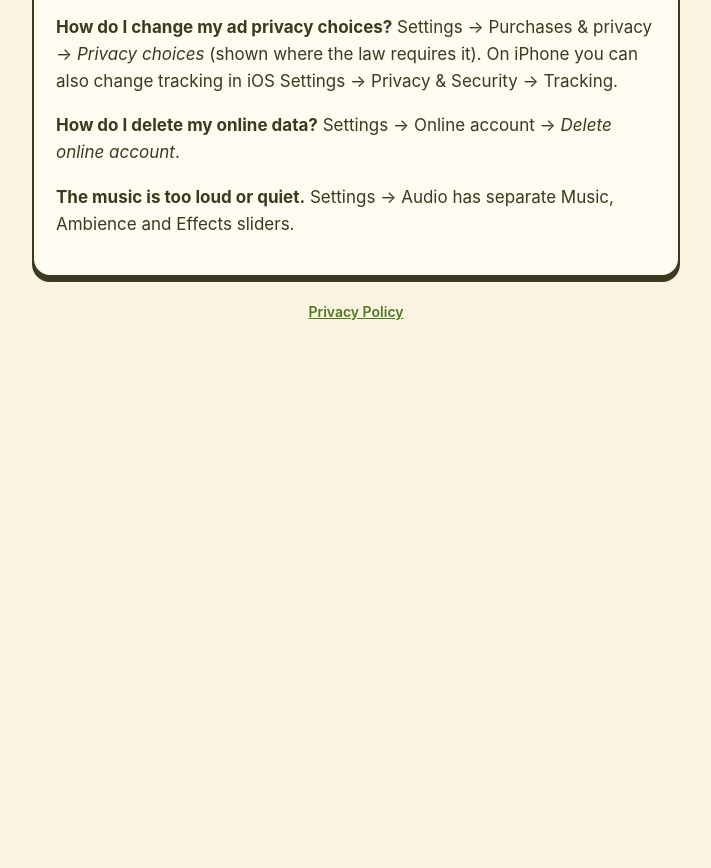
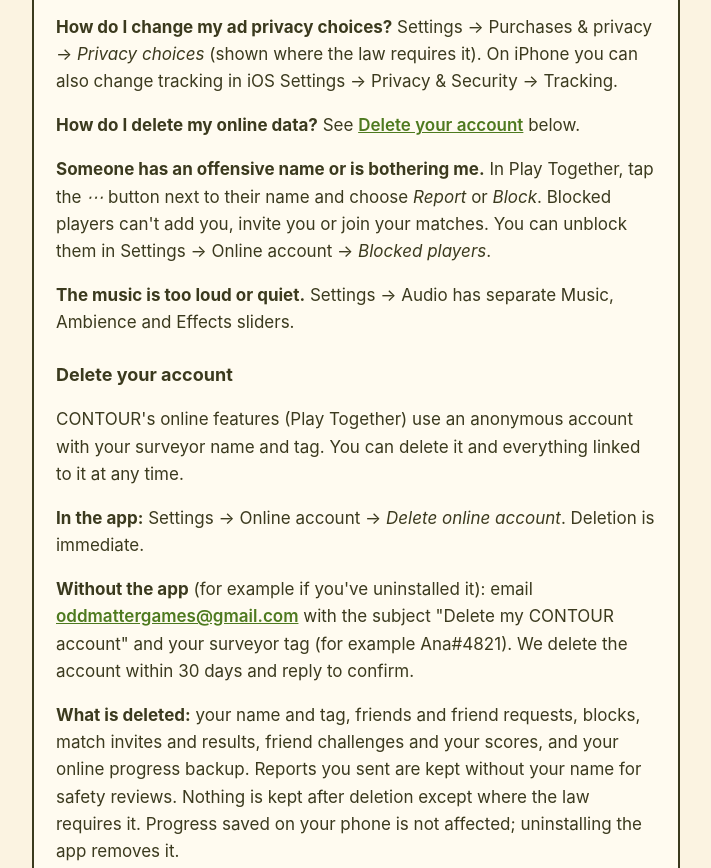
Before and after one commit to Ashfaaq29/contour-site, a plain HTML site: page index.html in a window 1280 px wide. Shown: the part 1005-1873 px from the top of the page, without its empty margins (284-995 px from the left). Before the commit the page ends 1392 px from the top, so only its background shows below. Drawn offline with Linux system fonts and the light colour scheme.

Commit message:
Support email oddmattergames@gmail.com; account deletion request page; blocks and reports in privacy policy

```diff
--- a/index.html
+++ b/index.html
@@ -11,7 +11,7 @@
   <header><p class="mark">CONTOUR</p><p class="tag">READ THE LAND</p></header>
   <div class="card">
     <h1>Support</h1>
-    <p>Need help, found a bug or have an idea? Email <a href="mailto:ashfaaqmuaaz29@gmail.com">ashfaaqmuaaz29@gmail.com</a>. Please include
+    <p>Need help, found a bug or have an idea? Email <a href="mailto:oddmattergames@gmail.com">oddmattergames@gmail.com</a>. Please include
     your phone model and its iOS or Android version.</p>
 
     <h2>How to play</h2>
@@ -34,9 +34,25 @@
     <p><strong>How do I change my ad privacy choices?</strong> Settings → Purchases &amp; privacy → <em>Privacy
     choices</em> (shown where the law requires it). On iPhone you can also change tracking in iOS Settings → Privacy
     &amp; Security → Tracking.</p>
-    <p><strong>How do I delete my online data?</strong> Settings → Online account → <em>Delete online account</em>.</p>
+    <p><strong>How do I delete my online data?</strong> See <a href="#delete-account">Delete your account</a> below.</p>
+    <p><strong>Someone has an offensive name or is bothering me.</strong> In Play Together, tap the <em>⋯</em> button next
+    to their name and choose <em>Report</em> or <em>Block</em>. Blocked players can't add you, invite you or join your
+    matches. You can unblock them in Settings → Online account → <em>Blocked players</em>.</p>
     <p><strong>The music is too loud or quiet.</strong> Settings → Audio has separate Music, Ambience and Effects
     sliders.</p>
+
+    <h2 id="delete-account">Delete your account</h2>
+    <p>CONTOUR's online features (Play Together) use an anonymous account with your surveyor name and tag. You can delete
+    it and everything linked to it at any time.</p>
+    <p><strong>In the app:</strong> Settings → Online account → <em>Delete online account</em>. Deletion is immediate.</p>
+    <p><strong>Without the app</strong> (for example if you've uninstalled it): email
+    <a href="mailto:oddmattergames@gmail.com?subject=Delete%20my%20CONTOUR%20account">oddmattergames@gmail.com</a> with the
+    subject "Delete my CONTOUR account" and your surveyor tag (for example Ana#4821). We delete the account within
+    30 days and reply to confirm.</p>
+    <p><strong>What is deleted:</strong> your name and tag, friends and friend requests, blocks, match invites and
+    results, friend challenges and your scores, and your online progress backup. Reports you sent are kept without your
+    name for safety reviews. Nothing is kept after deletion except where the law requires it. Progress saved on your
+    phone is not affected; uninstalling the app removes it.</p>
   </div>
   <nav><a href="privacy.html">Privacy Policy</a></nav>
 </main>
```
Also changed, not shown: privacy.html (+6 -3 lines), support.html (+18 -2 lines).
